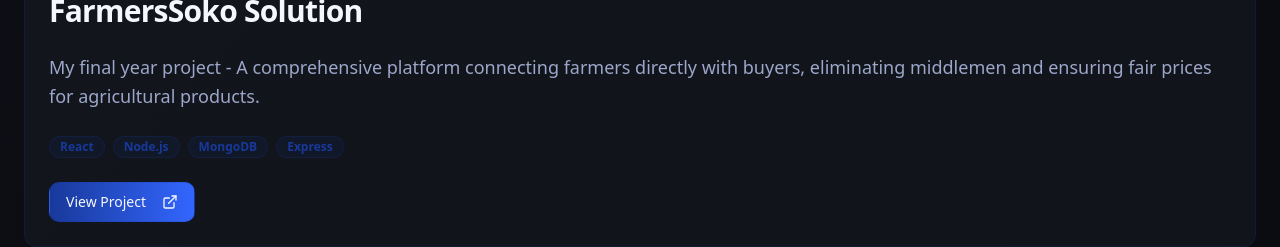
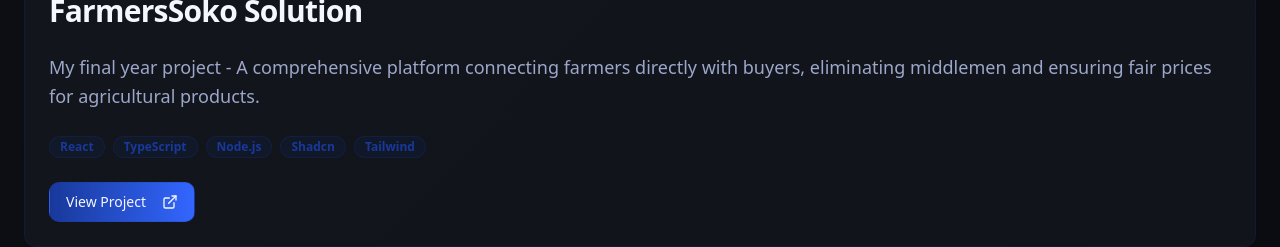
Before and after one commit to emmanuel7l7/emmanuelmbuli-s-portfolio, a React (Vite) app: page / in a window 1280 px wide. Shown: the part 1920-2167 px from the top of the page. Built offline with nearby package versions, Linux system fonts and the light colour scheme.

Commit message:
Update work section technologies

```diff
--- a/src/components/WorkSection.tsx
+++ b/src/components/WorkSection.tsx
@@ -7,7 +7,7 @@ export const WorkSection = () => {
   const featuredProject = {
     title: "FarmersSoko Solution",
     description: "My final year project - A comprehensive platform connecting farmers directly with buyers, eliminating middlemen and ensuring fair prices for agricultural products.",
-    technologies: ["React", "Node.js", "MongoDB", "Express"],
+    technologies: ["React", "TypeScript", "Node.js", "Shadcn", "Tailwind"],
     status: "Featured Project",
     link: "#", // To be updated with actual link
   };
```
